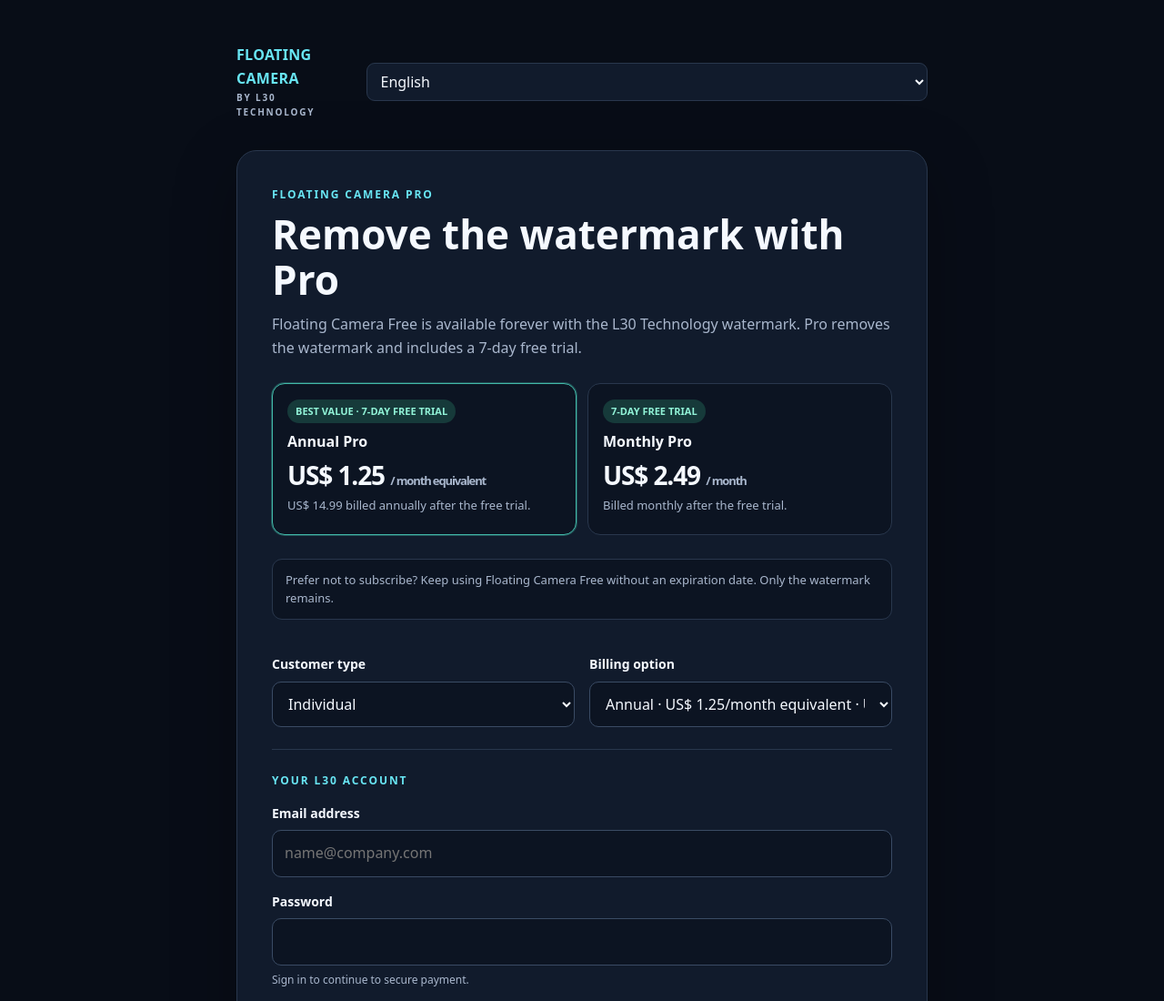
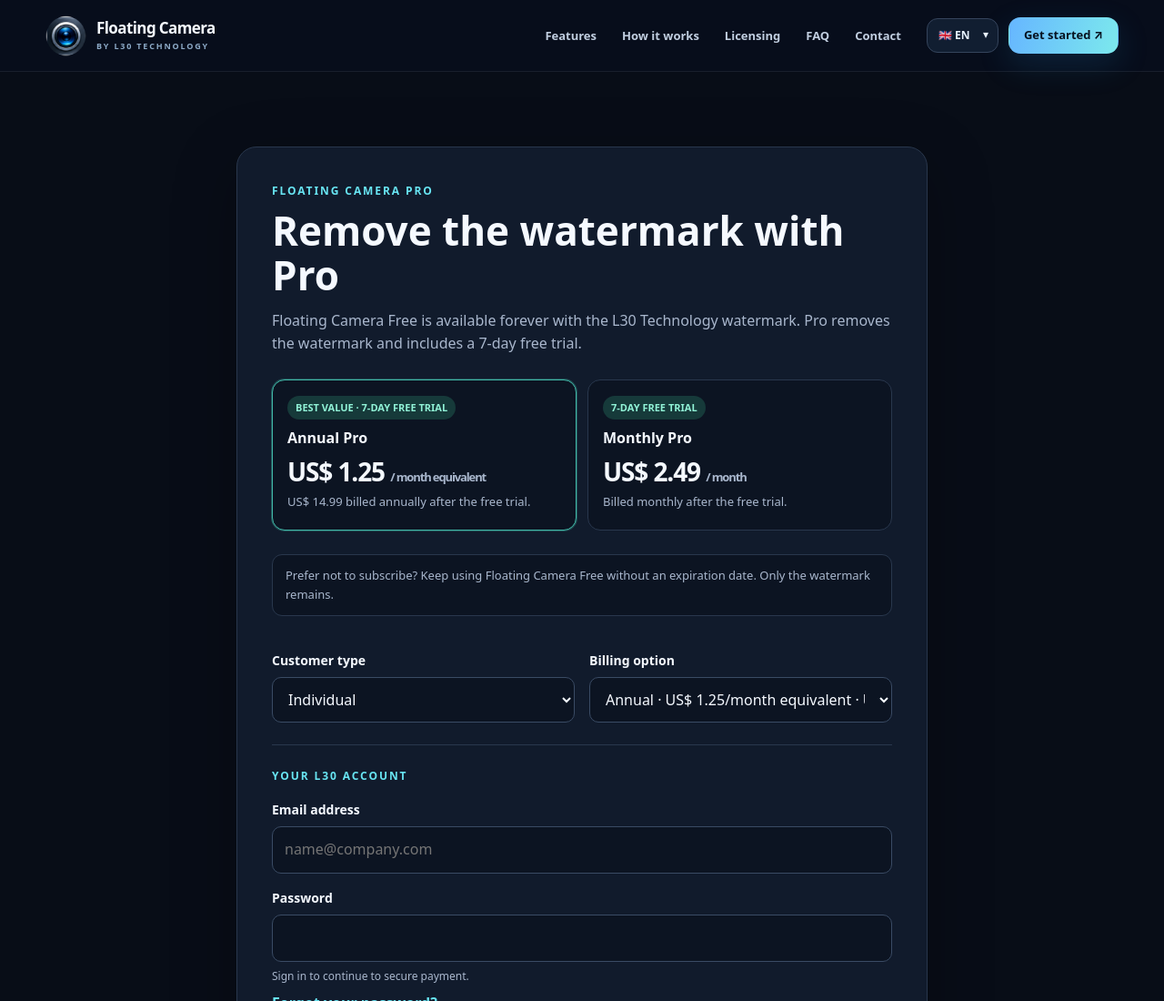
Before and after one commit to d3vleonardosilva/l30-technology, a plain HTML site: page floatingcamera/buy.html in a window 1280 px wide. Shown: the top 1100 px of the page at 91% size. Drawn offline with nearby package versions, Linux system fonts and the light colour scheme.

Commit message:
Match checkout page header to product landing page

```diff
--- a/floatingcamera/buy.html
+++ b/floatingcamera/buy.html
@@ -13,6 +13,21 @@
     header{display:flex;justify-content:space-between;align-items:center;gap:18px;margin-bottom:34px}
     .brand{font-weight:750;letter-spacing:.02em}.brand small{display:block;color:var(--muted);font-size:10px;letter-spacing:.18em}
     .language{border:1px solid var(--line);background:var(--surface);color:var(--ink);padding:8px 10px;border-radius:9px}
+    .site-topbar{position:sticky;top:0;z-index:50;background:#080f1ded;border-bottom:1px solid #ffffff13;backdrop-filter:blur(20px)}
+    .site-nav{width:min(1180px,calc(100% - 48px));min-height:78px;margin:0 auto;display:flex;align-items:center;gap:28px}
+    .site-brand{display:flex;align-items:center;gap:11px;flex-shrink:0;color:var(--ink);font-size:17px;font-weight:800;line-height:1.1;letter-spacing:-.035em;text-decoration:none}
+    .site-brand img{width:45px;height:45px;border-radius:13px;object-fit:cover}
+    .site-brand small{display:block;color:#8daac7;letter-spacing:.2em;font-size:9px;margin-top:6px}
+    .site-navlinks{display:flex;gap:28px;align-items:center;margin-left:auto}
+    .site-navlinks a{font-size:13px;font-weight:650;color:#c1cee0;text-decoration:none}
+    .site-navlinks a:hover{color:var(--cyan)}
+    .site-navright{display:flex;align-items:center;gap:11px}
+    .site-language-wrap{position:relative;flex-shrink:0}
+    .site-language{appearance:none;width:auto;min-width:72px;margin:0;border:1px solid #35445c;background:#111e31;color:#e8f3ff;padding:10px 30px 10px 12px;border-radius:12px;font-size:12px;font-weight:800;line-height:1.35;cursor:pointer}
+    .site-language-chevron{position:absolute;right:11px;top:50%;transform:translateY(-55%);pointer-events:none;color:#e8f3ff;font-size:12px}
+    .site-cta{display:inline-flex;align-items:center;justify-content:center;gap:10px;padding:10px 16px;border-radius:13px;border:1px solid transparent;background:linear-gradient(105deg,#66b6ff,#7ce9ed);color:#071321;text-decoration:none;font-weight:750;font-size:13px;line-height:1.35;white-space:nowrap;box-shadow:0 12px 35px #2b8ed02c;transition:transform .2s}
+    .site-cta:hover{transform:translateY(-2px)}
+    .site-menu{display:none;align-items:center;justify-content:center;background:#152439;border:1px solid #344861;border-radius:10px;width:42px;height:42px;padding:0;color:white;font-size:22px}
     .card{padding:clamp(22px,5vw,38px);background:var(--surface);border:1px solid var(--line);border-radius:22px;box-shadow:0 20px 70px #0004}
     .eyebrow{color:var(--cyan);font-size:12px;font-weight:750;letter-spacing:.16em;text-transform:uppercase}
     h1{font-size:clamp(30px,6vw,44px);line-height:1.12;margin:10px 0 12px}
@@ -45,19 +60,40 @@
     .pricing-card .tag{display:inline-block;border-radius:20px;background:#163a3a;color:#91f3d7;padding:4px 9px;font-size:11px;font-weight:800}
     .free-note{border:1px solid var(--line);background:#0c1422;color:var(--muted);padding:12px 14px;border-radius:11px;font-size:13px;margin:0 0 22px}
     footer{text-align:center;color:var(--muted);font-size:12px;margin-top:24px}
-    @media(max-width:560px){.grid,.choices,.pricing-grid{grid-template-columns:1fr}header{align-items:flex-start}.wrap{padding:28px 0}}
+    @media(max-width:1020px){.site-navlinks{gap:15px}.site-nav{gap:18px}}
+    @media(max-width:800px){.site-nav{min-height:70px}.site-menu{display:flex}.site-navright{margin-left:auto}.site-navlinks{display:none;position:absolute;top:69px;left:0;right:0;background:#0d192a;border-bottom:1px solid #30445b;padding:18px 24px;flex-direction:column;align-items:stretch;gap:0}.site-navlinks.open{display:flex}.site-navlinks a{padding:12px 0}.site-cta{display:none}}
+    @media(max-width:560px){.grid,.choices,.pricing-grid{grid-template-columns:1fr}.wrap{padding:28px 0}.site-nav{width:calc(100% - 34px)}.site-brand{font-size:14px}.site-brand img{width:37px;height:37px}.site-brand small{font-size:8px}.site-language{padding:9px 28px 9px 9px}.site-navright{gap:7px}}
   </style>
   <script src="https://cdn.jsdelivr.net/npm/@supabase/supabase-js@2"></script>
   <script src="./supabase-config.js"></script>
 </head>
 <body>
+  <header class="site-topbar">
+    <nav class="site-nav" aria-label="Primary navigation">
+      <a class="site-brand" href="index.html#top" aria-label="Floating Camera home">
+        <img src="assets/floating-camera.png" alt="">
+        <span>Floating Camera<small>BY L30 TECHNOLOGY</small></span>
+      </a>
+      <div class="site-navlinks" id="siteNavlinks">
+        <a href="index.html#features" data-i18n="nav_features">Features</a>
+        <a href="index.html#how" data-i18n="nav_how">How it works</a>
+        <a href="index.html#licensing" data-i18n="nav_license">Licensing</a>
+        <a href="index.html#faq" data-i18n="nav_faq">FAQ</a>
+        <a href="index.html#contact" data-i18n="nav_contact">Contact</a>
+      </div>
+      <div class="site-navright">
+        <div class="site-language-wrap">
+          <select class="site-language" id="language" aria-label="Language">
+            <option value="en">🇬🇧 EN</option><option value="pt">🇧🇷 PT</option><option value="es">🇪🇸 ES</option>
+          </select>
+          <span class="site-language-chevron" aria-hidden="true">▾</span>
+        </div>
+        <a href="#purchaseForm" class="site-cta" data-i18n="nav_cta">Get started ↗</a>
+        <button class="site-menu" id="siteMenu" type="button" aria-controls="siteNavlinks" aria-expanded="false" aria-label="Open menu">☰</button>
+      </div>
+    </nav>
+  </header>
   <main class="wrap">
-    <header>
-      <a class="brand" href="./">FLOATING CAMERA<small>BY L30 TECHNOLOGY</small></a>
-      <select class="language" id="language" aria-label="Language">
-        <option value="en">English</option><option value="pt">Português</option><option value="es">Español</option>
-      </select>
-    </header>
 
     <section class="card">
       <div class="eyebrow" data-i18n="eyebrow">FLOATING CAMERA PRO</div>
@@ -152,6 +188,7 @@
     (() => {
       const translations = {
         en: {
+          nav_features:"Features",nav_how:"How it works",nav_license:"Licensing",nav_faq:"FAQ",nav_contact:"Contact",nav_cta:"Get started ↗",
           eyebrow:"FLOATING CAMERA PRO",title:"Remove the watermark with Pro",
           intro:"Floating Camera Free is available forever with the L30 Technology watermark. Pro removes the watermark and includes a 7-day free trial.",
           annualTag:"BEST VALUE · 7-DAY FREE TRIAL",annualCardTitle:"Annual Pro",
@@ -184,6 +221,7 @@
           signupError:"Unable to create your account. Check the details and try again."
         },
         pt: {
+          nav_features:"Recursos",nav_how:"Como funciona",nav_license:"Licenciamento",nav_faq:"Perguntas",nav_contact:"Contato",nav_cta:"Começar ↗",
           eyebrow:"FLOATING CAMERA PRO",title:"Remova a marca-d’água com o Pro",
           intro:"O Floating Camera Free é gratuito para sempre, com a marca-d’água L30 Technology. O Pro remove a marca e inclui 7 dias grátis.",
           annualTag:"MELHOR CUSTO-BENEFÍCIO · 7 DIAS GRÁTIS",annualCardTitle:"Pro anual",
@@ -216,6 +254,7 @@
           signupError:"Não foi possível criar sua conta. Confira os dados e tente novamente."
         },
         es: {
+          nav_features:"Funciones",nav_how:"Cómo funciona",nav_license:"Licencias",nav_faq:"Preguntas",nav_contact:"Contacto",nav_cta:"Empezar ↗",
           eyebrow:"FLOATING CAMERA PRO",title:"Elimina la marca de agua con Pro",
           intro:"Floating Camera Free es gratis para siempre con la marca de agua de L30 Technology. Pro elimina la marca e incluye 7 días gratis.",
           annualTag:"MEJOR OFERTA · 7 DÍAS GRATIS",annualCardTitle:"Pro anual",
@@ -461,6 +500,19 @@
           submit.disabled = false;
         }
       });
+      const siteMenu = $("siteMenu");
+      const siteNavlinks = $("siteNavlinks");
+      siteMenu.addEventListener("click", () => {
+        const open = siteNavlinks.classList.toggle("open");
+        siteMenu.setAttribute("aria-expanded", String(open));
+        siteMenu.setAttribute("aria-label", open ? "Close menu" : "Open menu");
+        siteMenu.textContent = open ? "✕" : "☰";
+      });
+      siteNavlinks.querySelectorAll("a").forEach((link) => link.addEventListener("click", () => {
+        siteNavlinks.classList.remove("open");
+        siteMenu.setAttribute("aria-expanded", "false");
+        siteMenu.textContent = "☰";
+      }));
       applyLanguage();
       getClient();
     })();
```
